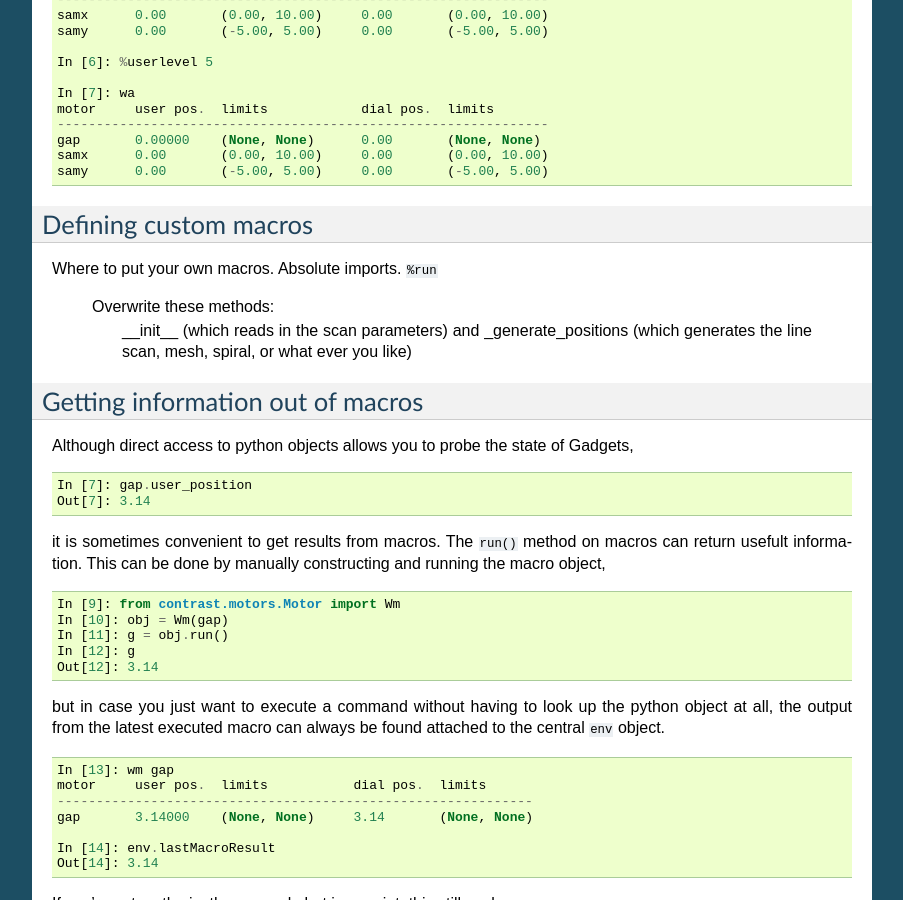
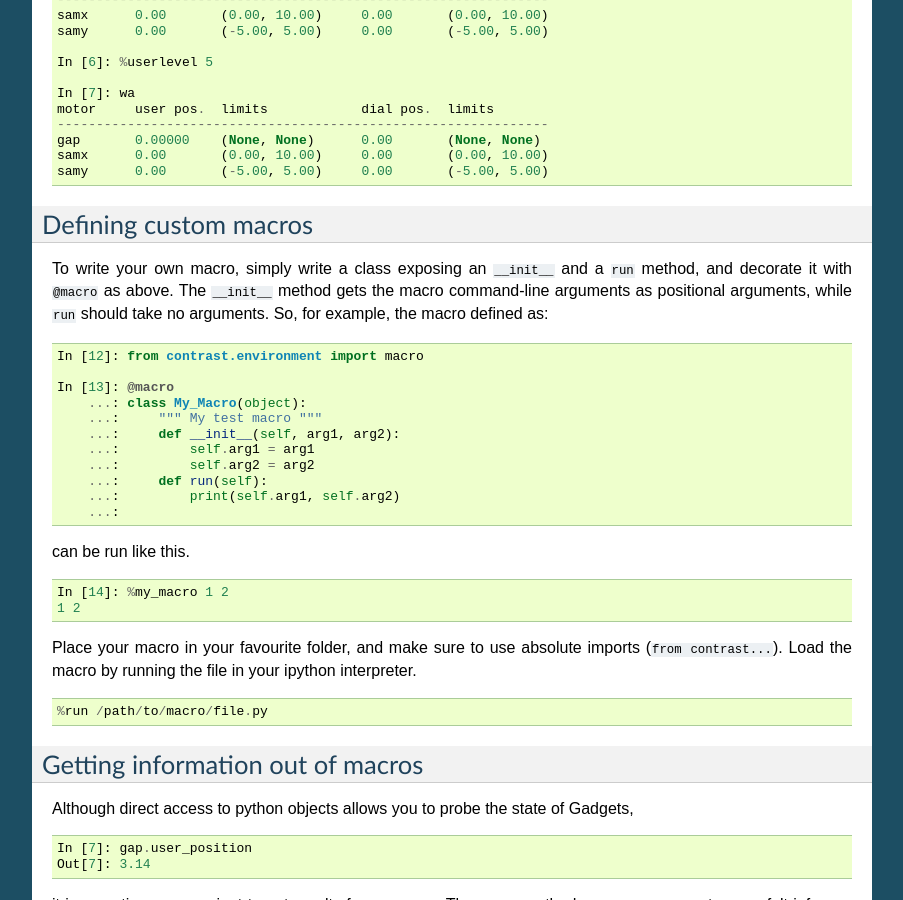
Before and after one commit to maxiv-science/contrast, a Sphinx documentation site: the page built from docs/source/usage.rst, in a window 1280 px wide and 900 px high, scrolled down 1010 px. Shown: the whole window, without its empty margins (198-1101 px from the left). Built offline with Sphinx 7.4.7, drawn with Linux system fonts in a browser that asks for light colours.

Commit message:
Minor changes

```diff
--- a/docs/source/usage.rst
+++ b/docs/source/usage.rst
@@ -12,7 +12,7 @@ Launching a beamline
 Detector selection
 ------------------
 
-Detectors have an ``active`` attribute which determines if they are included in data acquisition such as scans. The macro ``lsdet`` indicates if each detector is active with an asterisk. ::
+Detectors have an ``active`` attribute which determines if they are included in data acquisition such as scans. The macro ``%lsdet`` indicates if each detector is active with an asterisk. ::
 
     In [2]: lsdet
 
@@ -67,11 +67,29 @@ All ``Gadget`` instances have an associated user level. This means that certain
 Defining custom macros
 ----------------------
 
-Where to put your own macros. Absolute imports. ``%run``
+To write your own macro, simply write a class exposing an ``__init__`` and a ``run`` method, and decorate it with ``@macro`` as above. The ``__init__`` method gets the macro command-line arguments as positional arguments, while ``run`` should take no arguments. So, for example, the macro defined as::
 
-    Overwrite these methods:
-        __init__ (which reads in the scan parameters) and
-        _generate_positions (which generates the line scan, mesh, spiral, or what ever you like)
+    In [12]: from contrast.environment import macro
+
+    In [13]: @macro
+        ...: class My_Macro(object):
+        ...:     """ My test macro """
+        ...:     def __init__(self, arg1, arg2):
+        ...:         self.arg1 = arg1
+        ...:         self.arg2 = arg2
+        ...:     def run(self):
+        ...:         print(self.arg1, self.arg2)
+        ...:
+
+can be run like this. ::
+
+    In [14]: %my_macro 1 2
+    1 2
+
+Place your macro in your favourite folder, and make sure to use absolute imports (``from contrast...``). Load the macro by running the file in your
+ipython interpreter. ::
+
+    %run /path/to/macro/file.py
 
 Getting information out of macros
 ---------------------------------
```
Also changed, not shown: docs/source/concepts.rst (+1 -24 lines).
